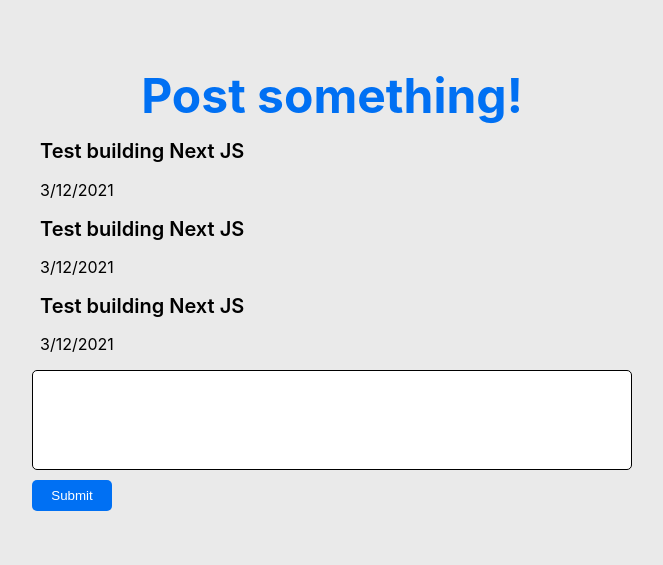
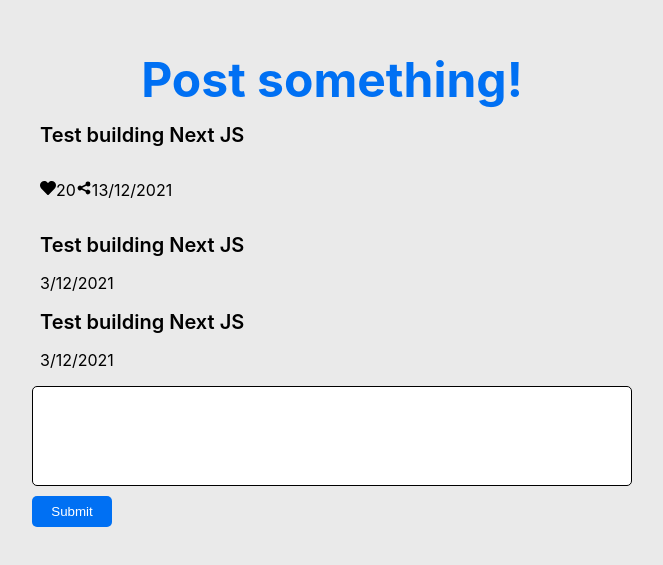
Before and after one commit to RendyArthaP/post-something, a Next.js app: page / in a window 1280 px wide. Shown: the part 131-696 px from the top of the page, without its empty margins (308-971 px from the left). Built offline with nearby package versions, Linux system fonts and the light colour scheme.

Commit message:
install react icons, made features likes, and share

```diff
--- a/package.json
+++ b/package.json
@@ -13,6 +13,7 @@
     "next": "10.2.0",
     "react": "17.0.2",
     "react-dom": "17.0.2",
+    "react-icons": "^4.2.0",
     "sass": "^1.32.12"
   },
   "devDependencies": {
--- a/src/components/ListPost/ListPost.js
+++ b/src/components/ListPost/ListPost.js
@@ -1,11 +1,23 @@
 import styles from '../../styles/Home.module.scss';
+import { FaHeart } from 'react-icons/fa';
+import { HiShare } from 'react-icons/hi';
 
 const ListPost = () => {
   return (
     <div className={styles.wrapperListPost}>
       <div className={styles.listPost}>
         <h2>Test building Next JS</h2>
-        <p>3/12/2021</p>
+        <div className={styles.description}>
+          <div>
+            <FaHeart />
+            <span>20</span>
+          </div>
+          <div>
+            <HiShare />
+            <span>1</span>
+          </div>
+          <p>3/12/2021</p>
+        </div>
       </div>
       <div className={styles.listPost}>
         <h2>Test building Next JS</h2>
--- a/src/styles/Home.module.scss
+++ b/src/styles/Home.module.scss
@@ -70,6 +70,13 @@ $base-color: #0070f3;
   }
 }
 
+.description {
+  display:flex;
+  flex-direction: row;
+  text-align: center;
+  align-items: center;
+}
+
 .textBox {
   width: 100%;
   height: 100px;
```
Also changed, not shown: 1 other file (tests, documents, lock files or other folders).
